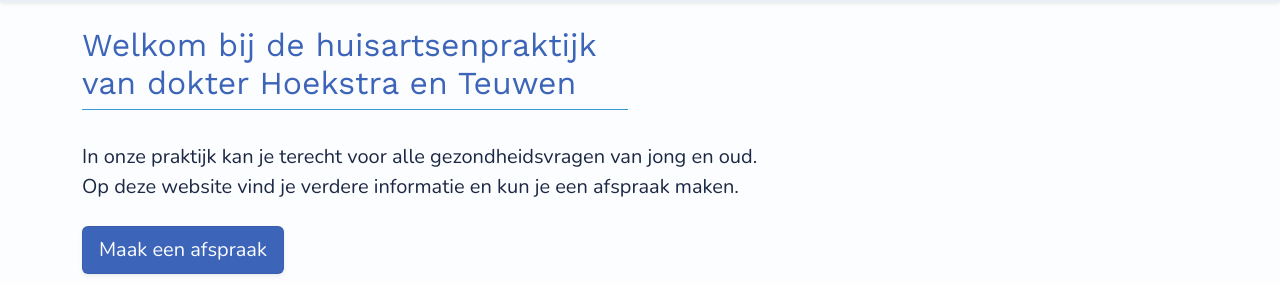
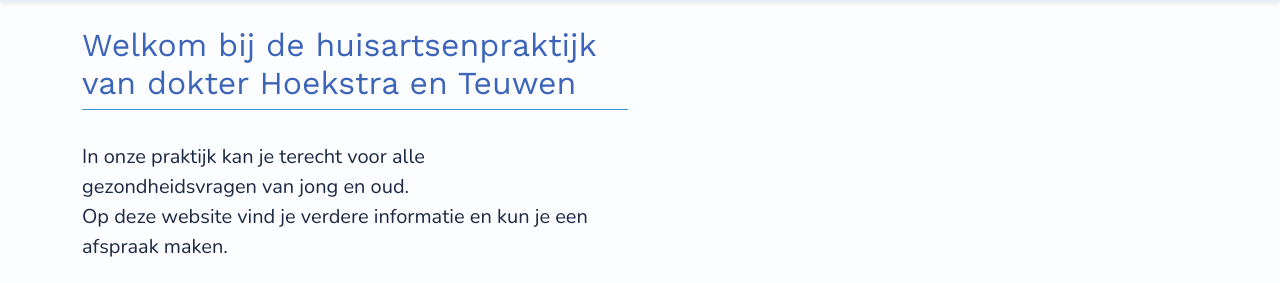
Before and after one commit to pieter-vdr/pieter-vdr.github.io, a plain HTML site: page index.html in a window 1280 px wide. Shown: the part 72-355 px from the top of the page. Drawn offline with nearby package versions, Linux system fonts and the light colour scheme.

Commit message:
[FIX] width

```diff
--- a/index.html
+++ b/index.html
@@ -72,7 +72,7 @@
                 <h2>
                     Welkom bij de huisartsenpraktijk van dokter Hoekstra en Teuwen
                 </h2>
-                <p class="fs-5 text-nowrap">
+                <p class="fs-5">
                     In onze praktijk kan je terecht voor alle gezondheidsvragen van jong en oud.</br>
                     Op deze website vind je verdere informatie en kun je een afspraak maken.
                 </p>
```
